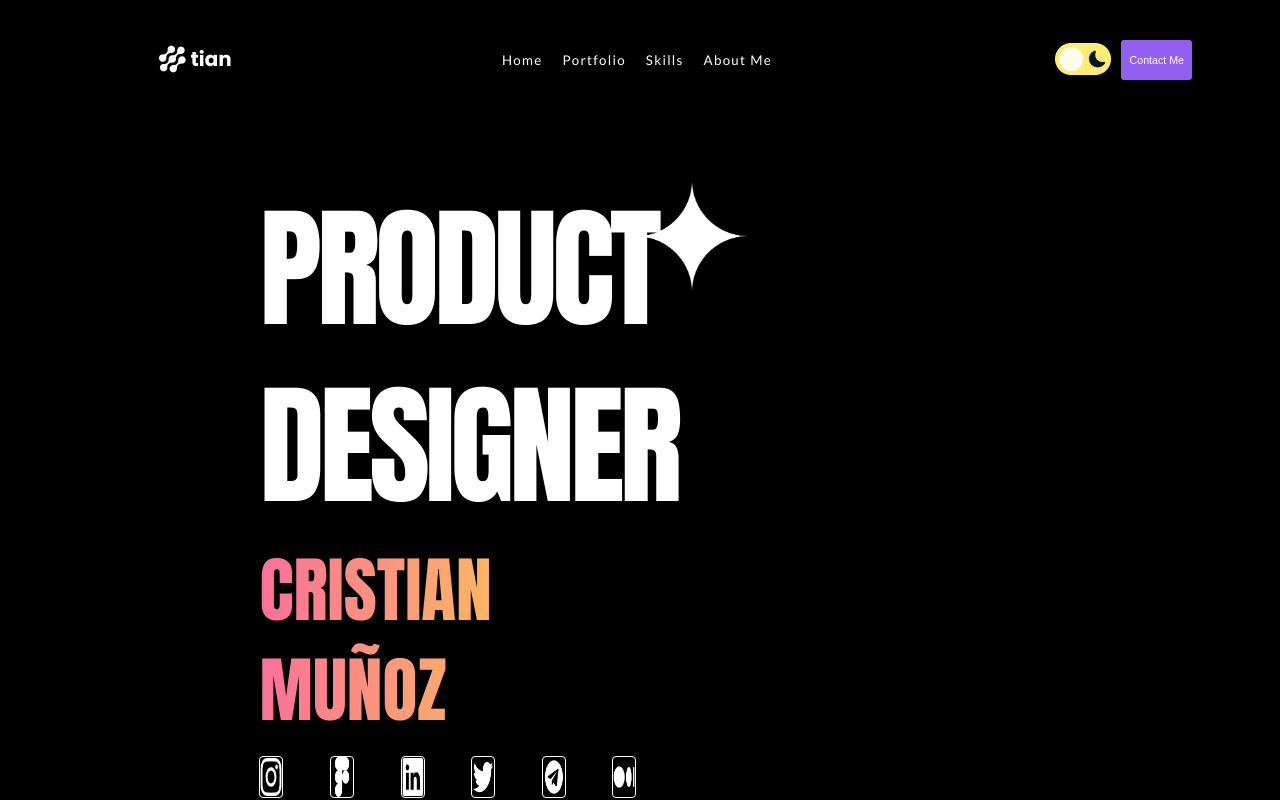
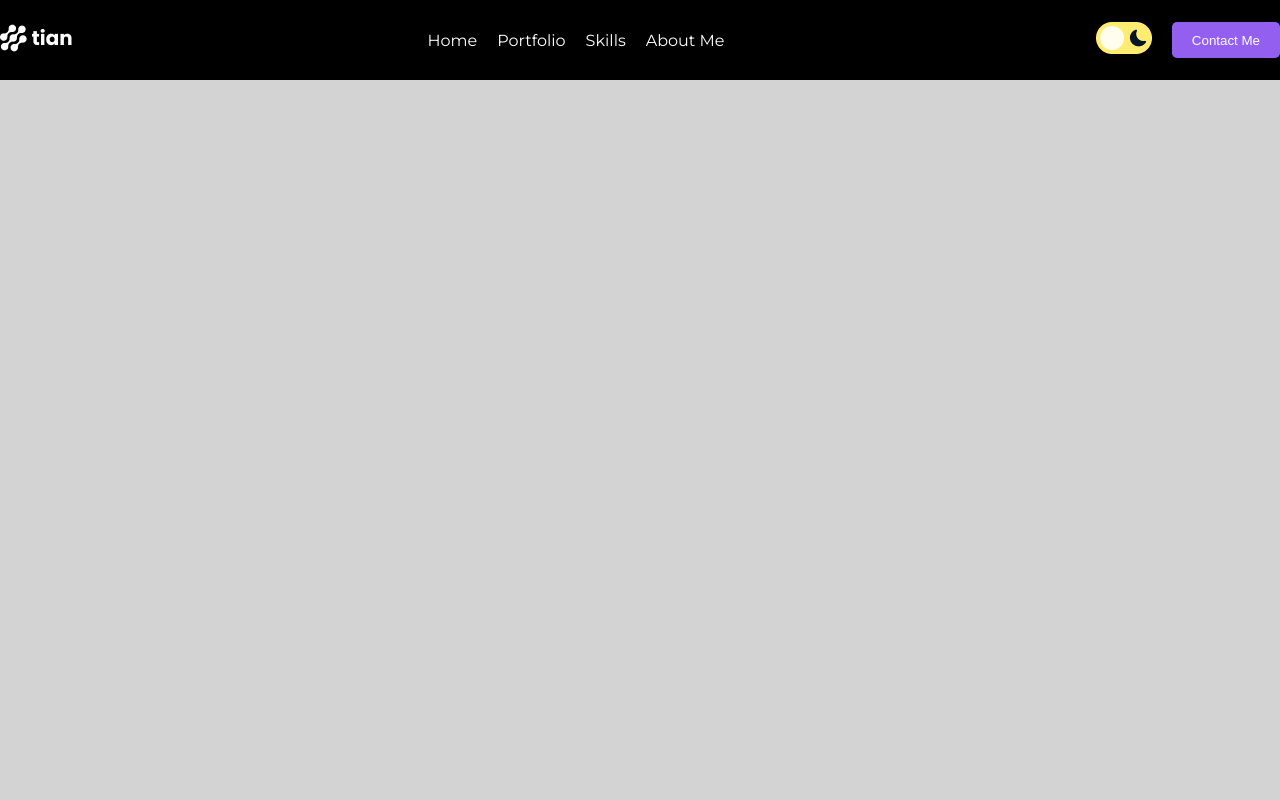
Before and after one commit to lukanogaj/product-designer, a React (Create React App) app: page / in a window 1280 px wide. Shown: the top 800 px of the page. Built offline with nearby package versions, Linux system fonts and the light colour scheme.

Commit message:
navbar-final

```diff
--- a/src/App.js
+++ b/src/App.js
@@ -1,6 +1,5 @@
 import "./App.css";
 import Layout from "./components/Layout";
-import Navbar from "./components/Navbar";
 import Hero from "./components/Hero";
 import WorkEfficiency from "./components/WorkEfficiency";
 import Portfolio from "./components/Portfoliio";
@@ -15,15 +14,14 @@ function App() {
 	// const windowSize = useRef([window.innerWidth, window.innerHeight]);
 	return (
 		<Layout>
-			<Navbar />
-			<Hero />
-			<WorkEfficiency />
-			<Portfolio />
-			<Skills />
-			<Feedback />
-			<AboutMe />
-			<Frame />
-			<Footer />
+			{/* <Hero /> */}
+			{/* <WorkEfficiency /> */}
+			{/* <Portfolio /> */}
+			{/* <Skills /> */}
+			{/* <Feedback /> */}
+			{/* <AboutMe /> */}
+			{/* <Frame /> */}
+			{/* <Footer /> */}
 		</Layout>
 	);
 }
--- a/src/components/Hero/index.jsx
+++ b/src/components/Hero/index.jsx
@@ -7,12 +7,13 @@ import arrowDown from "../Assests/Icons/arrow-down.png";
 const Hero = () => {
 	return (
 		<div className={styles.hero}>
+			{/* Main div with headings and portal logo on left hand side */}
 			<div className={styles.main}>
+				{/* Component with the headings , social links, cv download button */}
 				<div className={styles.headings}>
 					<h1> PRODUCT DESIGNER</h1>
 					<div className={styles.nameHead}>
 						<h2>CRISTIAN MUÑOZ</h2>
-					</div>
 					</div>
 
 					<div className={styles.socialLinks}>
@@ -43,8 +44,6 @@ const Hero = () => {
 						</div>
 					</div>
 				</div>
-
-			<div className={styles.heroProfile}>
 				<div className={styles.portal}>
 					<img
 						className={styles.portalImg}
@@ -52,6 +51,16 @@ const Hero = () => {
 						alt=""
 					/>
 				</div>
+			</div>
+
+			<div className={styles.heroProfile}>
+				{/* <div className={styles.portal}>
+					<img
+						className={styles.portalImg}
+						src={portal}
+						alt=""
+					/>
+				</div> */}
 				<div className={styles.vintageImg}>
 					<img
 						src={vintage}
--- a/src/components/Hero/index.module.scss
+++ b/src/components/Hero/index.module.scss
@@ -3,26 +3,20 @@
 	justify-content: space-between;
 	width: 100%;
 	height: 100%;
-	padding: 0px 100px 0px 100px;
+	// padding: 0px 100px 0px 100px;
 	margin-bottom: 153px;
 	.main {
 		display: flex;
 		justify-content: space-between;
-		flex-direction: column;
-		width: 43.775%;
-		height: 695px;
-
+		width: 50%;
+		background-color: red;
 		// Two main headers
 		.headings {
 			display: flex;
 			flex-direction: column;
-			width: 100%;
-			height: 481px;
 			font-family: "Anton", sans-serif;
 			margin-bottom: 70px;
 			& > h1 {
-				width: 100%;
-				height: 360px;
 				font-size: 10.3vw;
 				color: #fff;
 				font-weight: 400;
@@ -31,8 +25,6 @@
 			}
 			.nameHead {
 				display: inline-block;
-				width: 100%;
-				height: 103px;
 				font-size: 3.73vw;
 				font-weight: 400;
 				line-height: 1.4;
@@ -48,13 +40,12 @@
 
 		// Social icons below the header
 		.socialLinks {
+      width: 100%;
 			display: flex;
 			justify-content: space-between;
 			align-items: center;
-			width: 100%;
-			height: 52px;
 			.socialIcon {
-				width: 6.365%;
+        width: 100%;
 				height: 42px;
 				text-align: center;
 				align-content: center;
@@ -118,31 +109,22 @@
 	width: 57.57%;
 	height: 100%;
 	justify-content: space-between;
-	.portal {
-		display: inline-block;
-		width: 23.15%;
-		height: 20.567%;
-		margin-right: 19px;
-		& > img {
-			width: 100%;
-			height: 100%;
-		}
-	}
+
 
 	// The huge image with the strange face
-	.vintageImg {
-		width: 100.41%;
-		& > img {
-			width: 100%;
-			display: inline-block;
-		}
-	}
+	// .vintageImg {
+	// 	width: 100.41%;
+	// 	& > img {
+	// 		width: 100%;
+	// 		display: inline-block;
+	// 	}
+	// }
 }
 
 // Media query for tablet
 @media screen and (max-width: 1024px) {
 	.hero {
-    width: 100%;
+		width: 100%;
 	}
 }
 
--- a/src/components/Layout/index.jsx
+++ b/src/components/Layout/index.jsx
@@ -1,8 +1,16 @@
 import styles from "./index.module.scss";
 import PropTypes from "prop-types";
+import Navbar from "../Navbar";
 
 const Layout = ({ children }) => {
-	return <div className={styles.container}>{children}</div>;
+	return (
+		<div className={styles.layoutContainer}>
+			<div className={styles.layout}>
+				<Navbar />
+				{children}
+			</div>
+		</div>
+	);
 };
 
 Layout.propTypes = {
--- a/src/components/Layout/index.module.scss
+++ b/src/components/Layout/index.module.scss
@@ -1,62 +1,15 @@
-@import url("https://fonts.googleapis.com/css2?family=Roboto:ital,wght@0,100;0,300;0,400;0,500;0,700;0,900;1,100;1,300;1,400;1,500;1,700;1,900&display=swap");
-@import url("https://fonts.googleapis.com/css2?family=Lato:ital,wght@0,100;0,300;0,400;0,700;0,900;1,100;1,300;1,400;1,700;1,900&family=Montserrat:ital,wght@0,100..900;1,100..900&family=Poppins:ital,wght@0,100;0,200;0,300;0,400;0,500;0,600;0,700;0,800;0,900;1,100;1,200;1,300;1,400;1,500;1,600;1,700;1,800;1,900&display=swap");
-
-@import url("https://fonts.googleapis.com/css2?family=Anton&display=swap");
-
-@import url("https://fonts.googleapis.com/css2?family=Lato:ital,wght@0,100;0,300;0,400;0,700;0,900;1,100;1,300;1,400;1,700;1,900&display=swap");
-
-*,
-*::before,
-*::after {
-	margin: 0;
-	padding: 0;
-	box-sizing: border-box;
+.layoutContainer {
+  display: flex;
+  justify-content: center;
+  width: 100vw;
+  background-color: blue;
 }
 
-body {
-	--bkg-color: #000000;
+.layout {
+  display: flex;
+  flex-direction: column;
+  width: 100%;
+  max-width: 1728px;
+  min-height: 100vh;
+  background-color: lightgray;
 }
-
-body.light-theme {
-	--bkg-color: #ffffff;
-}
-
-body {
-	background: var(--bkg-color);
-}
-.container {
-	display: flex;
-	font-family: "Anton", sans-serif;
-	flex-direction: column;
-	justify-content: center;
-	align-items: center;
-	align-content: center;
-	margin: auto;
-	width: 90.709%;
-  height: 100%;
-	padding-left: 100px;
-}
-
-@media screen and (max-width: 1024px) {
-	.container {
-		width: 100%;
-	}
-}
-
-// @media screen and (max-width: 1366px) {
-// 	.container {
-// 		background-color: yellow;
-// 	}
-// }
-
-// }
-// @media screen and (max-width: 768px) {
-// 	.container {
-// 		background-color: blue;
-// 	}
-// }
-// @media screen and (max-width: 480px) {
-// 	.container {
-// 		background-color: purple;
-// 	}
-// }
--- a/src/components/Navbar/index.jsx
+++ b/src/components/Navbar/index.jsx
@@ -1,23 +1,31 @@
 import styles from "./index.module.scss";
-import useLocalStorage from "use-local-storage";
 import logo from "../Assests/Icons/logo.png";
 import switchLogo from "../Assests/Icons/switchmode.png";
-import NavbarItems from "../NavbarItems";
 
 const Navbar = () => {
 	const handleDarkMode = () => {
 		console.log("clicked");
 	};
 	return (
-		<div className={styles.navbar}>
+		<div className={styles.container}>
+			{/* Right hand side logo */}
 			<div className={styles.logo}>
 				<img
 					src={logo}
 					alt=""
 				/>
 			</div>
-			<NavbarItems />
-			<div className={styles.controlMode}>
+			{/* Middle menu with items */}
+			<div className={styles.menu}>
+				<ul>
+					<li>Home</li>
+					<li>Portfolio</li>
+					<li>Skills</li>
+					<li>About Me</li>
+				</ul>
+			</div>
+			{/* Controls for dark-light mode and contact button */}
+			<div className={styles.controls}>
 				<div
 					className={styles.switchLogo}
 					onClick={() => handleDarkMode()}>
@@ -26,7 +34,7 @@ const Navbar = () => {
 						alt=""
 					/>
 				</div>
-				<button className={styles.btnNavbar}>
+				<button>
 					{/* // onClick={() => handleDarkMode()} */}
 					Contact Me
 				</button>
--- a/src/components/Navbar/index.module.scss
+++ b/src/components/Navbar/index.module.scss
@@ -1,105 +1,49 @@
-// body {
-// 	--bkg-color: #000000;
-// }
-
-// body.light-theme {
-// 	--bkg-color: #ffffff;
-// }
-
-// body {
-// 	background: var(--bkg-color);
-// }
-
-.navbar {
+.container {
+	width: 100%;
+	height: 80px;
+	font-family: "Montserrat", sans-serif;
 	display: flex;
-	justify-content: space-between;
 	align-items: center;
 	background-color: #000000;
-	font-family: "Lato", sans-serif;
-	width: 100%;
-	height: 120px;
-	color: white;
-	margin-bottom: 60px;
-	.logo {
-		width: 15%;
-		& > img {
-			display: inline-block;
-		}
+}
+
+.logo {
+	width: 15%;
+	font-weight: 700;
+}
+
+.menu {
+	width: 60%;
+	color: #ffffff;
+	& ul {
+		list-style: none;
+		display: flex;
+		justify-content: center;
+		gap: 20px;
 	}
 
-	.controlMode {
-		display: flex;
-		padding-left: 100px;
-		align-items: center;
-		width: 25%;
-		.switchLogo {
-			display: inline-block;
-			& > img {
-				width: 100%;
-			}
-		}
-
-		.btnNavbar {
-			display: block;
-			width: 43%;
-			height: 40px;
-			color: #ffff;
-			background-color: #925ff0;
-			border: none;
-			border-radius: 3px;
-			font-size: 0.833332vw;
-			margin-left: 10px;
-		}
+	@media screen and (max-width: 768px) {
+		display: none;
 	}
 }
 
-// Media query for tablet
-@media only screen and (max-width: 1024px) {
-	.navbar {
-		width: 100%;
-		.logoMain {
-			width: 8.544%;
-		}
+.controls {
+	display: flex;
+	justify-content: flex-end;
+	gap: 20px;
+	width: 25%;
 
-		.navbarItems {
-			background-color: green;
-		}
+	@media screen and (max-width: 768px) {
+		width: 85%;
+	}
 
-		.controlMode {
-			width: 25.367%;
-		}
-
-		.controlMode {
-			.btnNavbar {
-				font-size: 1.5625vw;
-				// background-color: yellow;
-			}
-		}
+	& button {
+		min-width: 100px;
+		background-color: #925ff0;
+		border: none;
+		color: #ffffff;
+		padding: 8px 20px;
+		border-radius: 5px;
+		cursor: pointer;
 	}
 }
-
-// // Media query mobile
-// @media screen and (max-width: 430px) {
-// 	.navbar {
-// 		background-color: purple;
-// 	}
-// }
-
-//
-// @media screen and (max-width: 1366px) {
-// 	.container {
-// 		background-color: yellow;
-// 	}
-// }
-
-//
-// @media screen and (max-width: 768px) {
-// 	.container {
-// 		background-color: blue;
-// 	}
-// }
-// @media screen and (max-width: 480px) {
-// 	.container {
-// 		background-color: purple;
-// 	}
-// }
--- a/src/components/NavbarItems/index.jsx
+++ b/src/components/NavbarItems/index.jsx
@@ -2,7 +2,7 @@ import styles from "./index.module.scss";
 
 const NavbarItems = () => {
 	return (
-		<ul className={styles.navbarItems}>
+		<ul>
 			<li>Home</li>
 			<li>Portfolio</li>
 			<li>Skills</li>
--- a/src/index.css
+++ b/src/index.css
@@ -1,3 +1,13 @@
+@import url("https://fonts.googleapis.com/css2?family=Roboto:ital,wght@0,100;0,300;0,400;0,500;0,700;0,900;1,100;1,300;1,400;1,500;1,700;1,900&display=swap");
+@import url("https://fonts.googleapis.com/css2?family=Lato:ital,wght@0,100;0,300;0,400;0,700;0,900;1,100;1,300;1,400;1,700;1,900&family=Montserrat:ital,wght@0,100..900;1,100..900&family=Poppins:ital,wght@0,100;0,200;0,300;0,400;0,500;0,600;0,700;0,800;0,900;1,100;1,200;1,300;1,400;1,500;1,600;1,700;1,800;1,900&display=swap");
+
+@import url("https://fonts.googleapis.com/css2?family=Anton&display=swap");
+
+@import url("https://fonts.googleapis.com/css2?family=Lato:ital,wght@0,100;0,300;0,400;0,700;0,900;1,100;1,300;1,400;1,700;1,900&display=swap");
+
+
+
+
 *,
 *::before,
 *::after {
@@ -6,6 +16,17 @@
 	box-sizing: border-box;
 }
 
-html {
-	font-size: 16px;
+body {
+	margin: 0;
+  font-family: -apple-system, BlinkMacSystemFont, 'Segoe UI', 'Roboto', 'Oxygen',
+    'Ubuntu', 'Cantarell', 'Fira Sans', 'Droid Sans', 'Helvetica Neue',
+    sans-serif;
+  -webkit-font-smoothing: antialiased;
+  -moz-osx-font-smoothing: grayscale;
 }
+
+
+code {
+  font-family: source-code-pro, Menlo, Monaco, Consolas, 'Courier New',
+    monospace;
+}
```
Lines whose indentation alone changed are shown as unchanged.
